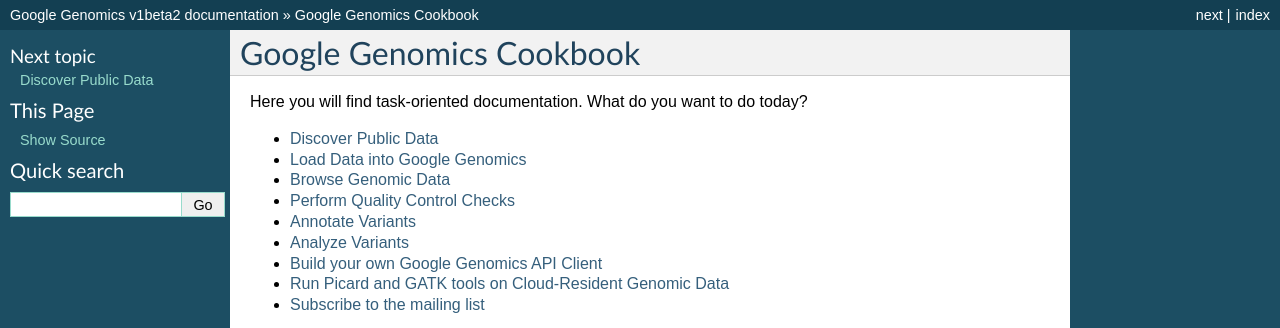
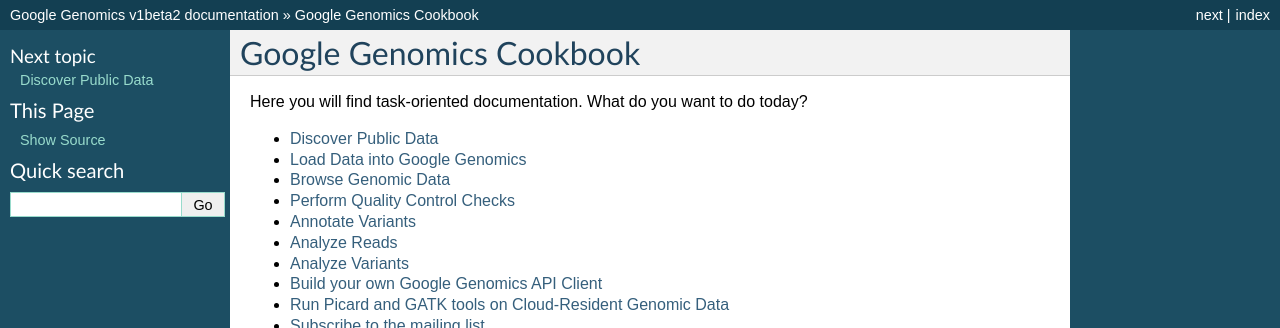
Before and after one commit to googlegenomics/readthedocs, a Sphinx documentation site: the page built from docs/source/index.rst, in a window 1280 px wide, cut to the strip 0-328 px from the top of the page. Built offline with Sphinx 7.4.7, drawn with Linux system fonts in a browser that asks for light colours.

```diff
--- a/docs/source/index.rst
+++ b/docs/source/index.rst
@@ -16,6 +16,7 @@
   use_cases/browse_genomic_data/index
   use_cases/perform_quality_control_checks/index
   use_cases/annotate_variants/index
+  use_cases/analyze_reads/index
   use_cases/analyze_variants/index
   use_cases/build_your_own_api_client/index
   use_cases/run_picard_and_gatk/index
```
